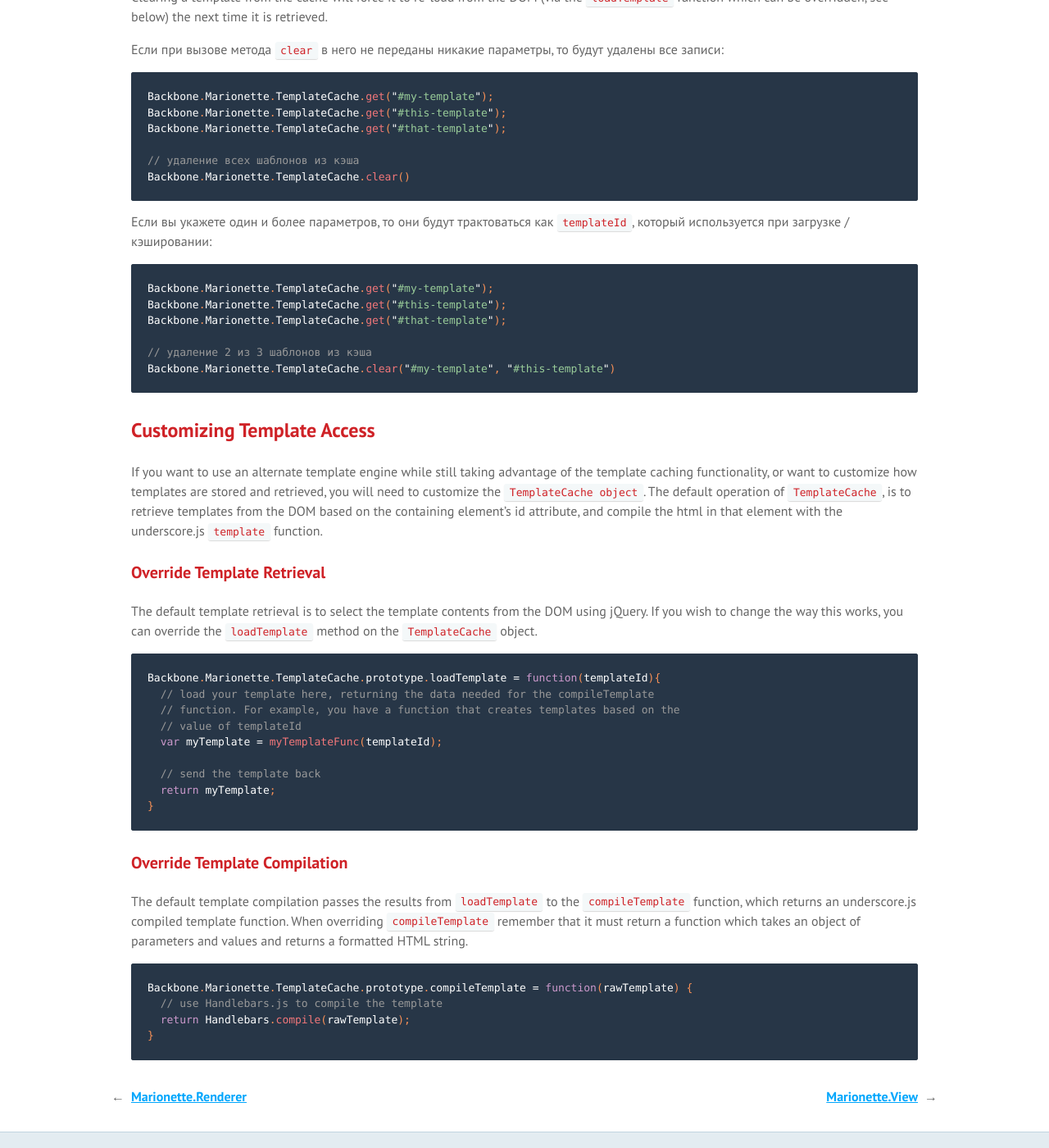
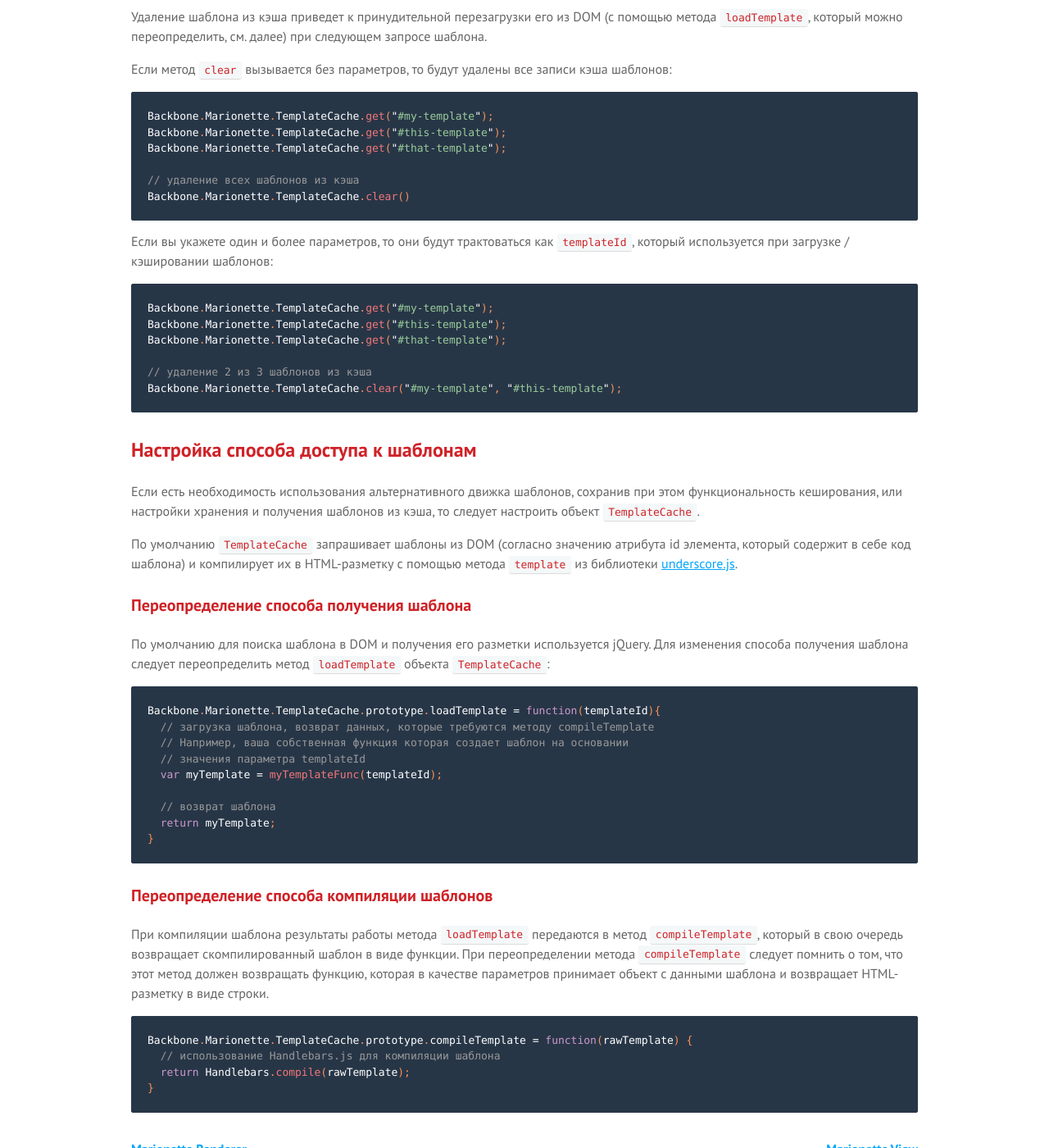
Before and after one commit to sadcitizen/marionettejs.ru, a Jekyll site: the page built from _posts/2014-06-01-templatecache.md, in a window 1280 px wide and 1400 px high, scrolled down 1156 px. Shown: the whole window at 82% size. Built offline with Jekyll 4.4.1, drawn with Linux system fonts in a browser that asks for light colours; some web fonts are replaced; Markdown is read by kramdown in place of the engine named in the settings; some of the changed text lies outside the part shown.

Commit message:
Перевод для Marionette.TemplateCache

````diff
--- a/_includes/translation/ru/marionette.templatecache.md
+++ b/_includes/translation/ru/marionette.templatecache.md
@@ -1,42 +1,39 @@
-Объект `TemplateCache` предоставляет кэш для извлекаемых шаблонов из блоков
-`script` в вашей HTML-разметке. Это позволяет увеличить скорость получения
-шаблона при последующих обращениях, так как шаблон будет браться не из DOM,
-а из кэша.
+`TemplateCache` предоставляет кэш для шаблонов, которые хранятся внутри тегов
+`script` вашей HTML-разметке. Это позволяет увеличить скорость получения
+шаблона при последующих обращениях к нему.
 
 ## Содержание
 
 * [Основное применение](#basic-usage)
 * [Удаление записей из кэша](#clear-items-from-cache)
-* [Customizing Template Access](#customizing-template-access)
-* [Override Template Retrieval](#override-template-retrieval)
-* [Override Template Compilation](#override-template-compilation)
+* [Настройка способа доступа к шаблонам](#customizing-template-access)
+* [Переопределение способа получения шаблона](#override-template-retrieval)
+* [Переопределение способа компиляции шаблонов](#override-template-compilation)
 
-## Основное применение
+## <a name="basic-usage"></a> Основное применение
 
-To use the `TemplateCache`, call the `get` method on TemplateCache directly.
-Internally, instances of the TemplateCache type will be created and stored
-but you do not have to manually create these instances yourself. `get` will
-return a compiled template function.
+Нет необходимости самостоятельно создавать экземпляры типа `TemplateCache`,
+достаточно просто вызывать метод `get`. `TemplateCache` внутри себя создаст и будет
+хранить новый экземпляр. Метод `get` вернет скомпилированный шаблон в виде функции.
 
 ```js
 var template = Backbone.Marionette.TemplateCache.get("#my-template");
-// use the template
+// использование шаблона
 template({param1:'value1', paramN:'valueN'});
 ```
 
-Making multiple calls to get the same template will retrieve the
-template from the cache on subsequence calls.
+При первом обращении шаблон будет получен из DOM и сохранен в кэше.
+При последующих обращениях шаблон будет отдаваться уже из кэша.
 
-### Удаление записей из кэша
+### <a name="clear-items-from-cache"></a> Удаление записей из кэша
 
 Вы можете удалить одну, несколько или все записи из кеша с помощью метода `clear`.
-Удаление шаблона из кэша приведет к повторной загрузке шаблона из DOM
 
-Clearing a template from the cache will force it
-to re-load from the DOM (via the `loadTemplate`
-function which can be overridden, see below) the next time it is retrieved.
+Удаление шаблона из кэша приведет к принудительной перезагрузки его из DOM
+(с помощью метода `loadTemplate`, который можно переопределить, см. далее)
+при следующем запросе шаблона.
 
-Если при вызове метода `clear` в него не переданы никакие параметры, то будут удалены все записи:
+Если метод `clear` вызывается без параметров, то будут удалены все записи кэша шаблонов:
 
 ```js
 Backbone.Marionette.TemplateCache.get("#my-template");
@@ -47,7 +44,7 @@
 Backbone.Marionette.TemplateCache.clear()
 ```
 
-Если вы укажете один и более параметров, то они будут трактоваться как `templateId`, который используется при загрузке / кэшировании:
+Если вы укажете один и более параметров, то они будут трактоваться как `templateId`, который используется при загрузке / кэшировании шаблонов:
 
 ```js
 Backbone.Marionette.TemplateCache.get("#my-template");
@@ -55,49 +52,46 @@
 Backbone.Marionette.TemplateCache.get("#that-template");
 
 // удаление 2 из 3 шаблонов из кэша
-Backbone.Marionette.TemplateCache.clear("#my-template", "#this-template")
+Backbone.Marionette.TemplateCache.clear("#my-template", "#this-template");
 ```
 
-## Customizing Template Access
+## <a name="customizing-template-access"></a> Настройка способа доступа к шаблонам
 
-If you want to use an alternate template engine while
-still taking advantage of the template caching functionality, or want to customize
-how templates are stored and retrieved, you will need to customize the
-`TemplateCache object`. The default operation of `TemplateCache`, is to
-retrieve templates from the DOM based on the containing element's id
-attribute, and compile the html in that element with the underscore.js
-`template` function.
+Если есть необходимость использования альтернативного движка шаблонов, сохранив при этом
+функциональность кеширования, или настройки хранения и получения шаблонов из кэша,
+то следует настроить объект `TemplateCache`.
 
-### Override Template Retrieval
+По умолчанию `TemplateCache` запрашивает шаблоны из DOM (согласно значению атрибута id элемента,
+который содержит в себе код шаблона) и компилирует их в HTML-разметку с помощью метода `template`
+из библиотеки [underscore.js](http://underscorejs.org/#template).
 
-The default template retrieval is to select the template contents
-from the DOM using jQuery. If you wish to change the way this
-works, you can override the `loadTemplate` method on the
-`TemplateCache` object.
+### <a name="override-template-retrieval"></a> Переопределение способа получения шаблона
+
+По умолчанию для поиска шаблона в DOM и получения его разметки используется jQuery. Для изменения
+способа получения шаблона следует переопределить метод `loadTemplate` объекта `TemplateCache`:
 
 ```js
 Backbone.Marionette.TemplateCache.prototype.loadTemplate = function(templateId){
-  // load your template here, returning the data needed for the compileTemplate
-  // function. For example, you have a function that creates templates based on the
-  // value of templateId
+  // загрузка шаблона, возврат данных, которые требуются методу compileTemplate
+  // Например, ваша собственная функция которая создает шаблон на основании
+  // значения параметра templateId
   var myTemplate = myTemplateFunc(templateId);
 
-  // send the template back
+  // возврат шаблона
   return myTemplate;
 }
 ```
 
-### Override Template Compilation
+### <a name="override-template-compilation"></a> Переопределение способа компиляции шаблонов
 
-The default template compilation passes the results from
-`loadTemplate` to the `compileTemplate` function, which returns
-an underscore.js compiled template function. When overriding `compileTemplate`
-remember that it must return a function which takes an object of parameters and values
-and returns a formatted HTML string.
+При компиляции шаблона результаты работы метода `loadTemplate` передаются в метод `compileTemplate`,
+который в свою очередь возвращает скомпилированный шаблон в виде функции. При переопределении метода
+`compileTemplate` следует помнить о том, что этот метод должен возвращать функцию, которая в качестве
+параметров принимает объект с данными шаблона и возвращает HTML-разметку в виде строки.
 
 ```js
 Backbone.Marionette.TemplateCache.prototype.compileTemplate = function(rawTemplate) {
-  // use Handlebars.js to compile the template
+  // использование Handlebars.js для компиляции шаблона
   return Handlebars.compile(rawTemplate);
 }
 ```
````
